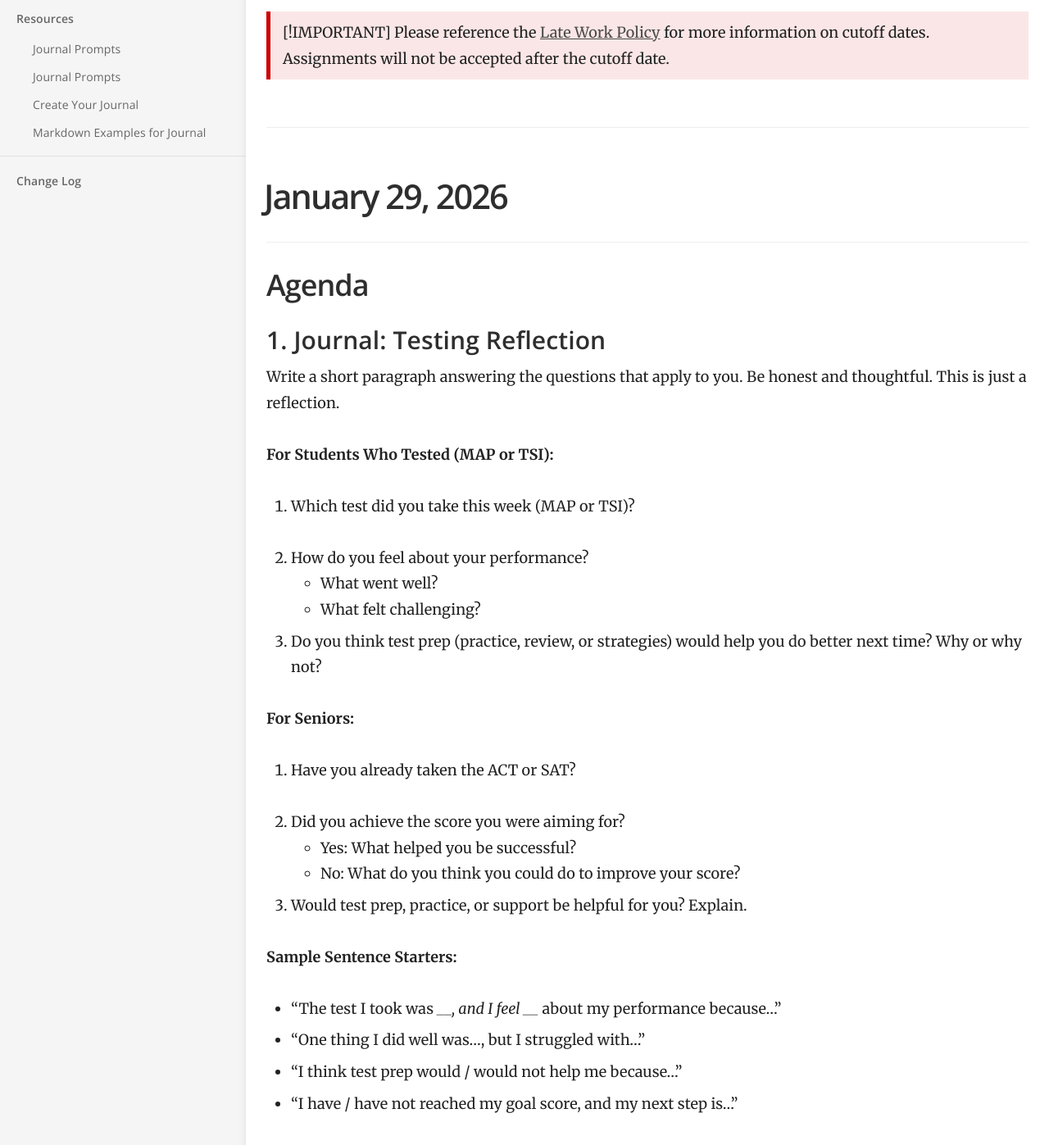
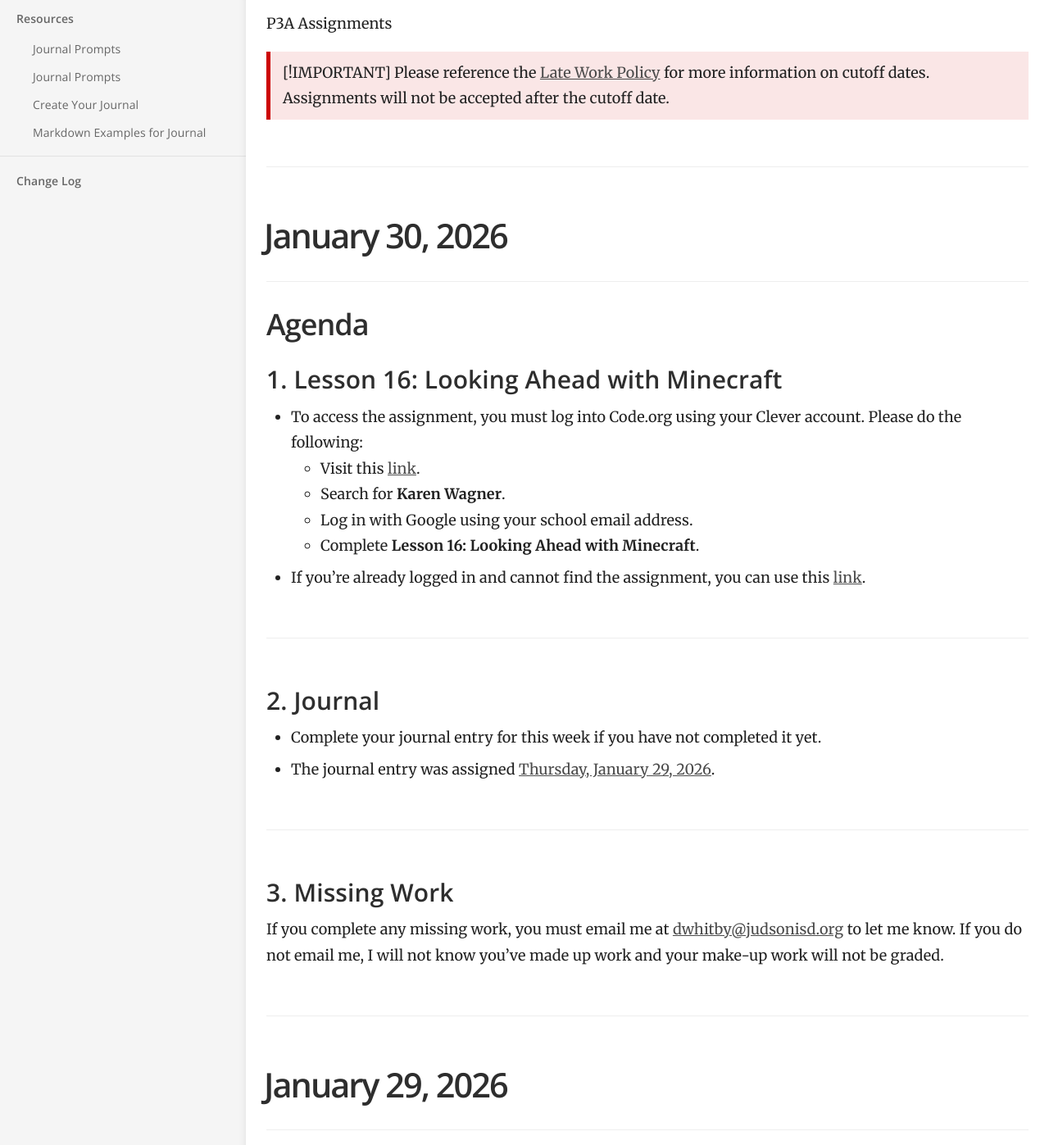
Before and after one commit to mswhitby/classroom, a Jekyll site: the page built from _docs/classes/1st.md, in a window 1280 px wide and 1400 px high, scrolled down 490 px. Shown: the top 1397 px of the window at 82% size. Built offline with Jekyll 4.4.1, drawn with Linux system fonts in a browser that asks for light colours; some of the changed text lies outside the part shown.

Commit message:
Updated lessons

```diff
--- a/_docs/classes/1st.md
+++ b/_docs/classes/1st.md
@@ -13,12 +13,21 @@ order: 1
     <th align="center">Description</th>
     <th align="center">Category</th>
   </tr>
+
   <tr>
     <td align="left">January 29, 2026</td>
     <td align="left">February 5, 2026</td>
     <td align="left"><a href="https://github.com/mswhitby/classroom/blob/main/_docs/classes/1st.md#january-29-2026">Journal: Testing Reflection</a></td>
     <td align="left">Daily</td>
-    </tr>
+  </tr>
+
+  <tr>
+    <td align="left">January 30, 2026</td>
+    <td align="left">February 6, 2026</td>
+    <td align="left"><a href="https://studio.code.org/courses/express-2025/units/1/lessons/16/levels/1">Lesson 16: Looking Ahead with Minecraft</a></td>
+    <td align="left">Daily</td>
+  </tr>
+
 </table>
 
 <details>
@@ -133,6 +142,35 @@ order: 1
 > Please reference the [Late Work Policy](https://github.com/mswhitby/classroom/blob/main/_docs/resources/late_work.md) for more information on cutoff dates. Assignments will not be accepted after the cutoff date.
 
 ****
+
+# January 30, 2026
+
+## Agenda
+
+### 1. Lesson 16: Looking Ahead with Minecraft
+
+- To access the assignment, you must log into Code.org using your Clever account. Please do the following:
+    - Visit this [link](https://clever.com/oauth/district-picker?client_id=2f27405716644a951b23&redirect_uri=https%3A%2F%2Fstudio.code.org%2Fusers%2Fauth%2Fclever%2Fcallback&response_type=code&state=ede33ff61289cf32708a0f54079cdd23e31d0b0a02b0e0e8).
+    - Search for **Karen Wagner**.
+    - Log in with Google using your school email address.
+    - Complete **Lesson 16: Looking Ahead with Minecraft**.
+
+- If you're already logged in and cannot find the assignment, you can use this [link](https://studio.code.org/courses/express-2025/units/1/lessons/16/levels/1).
+
+----
+
+### 2. Journal
+
+- Complete your journal entry for this week if you have not completed it yet.
+- The journal entry was assigned [Thursday, January 29, 2026](https://github.com/mswhitby/WHSTechNotes/blob/main/journal.md#january-29-2026).
+
+----
+
+### 3. Missing Work
+
+If you complete any missing work, you must email me at <dwhitby@judsonisd.org> to let me know. If you do not email me, I will not know you've made up work and your make-up work will not be graded.
+
+----
 
 # January 29, 2026
 
```
